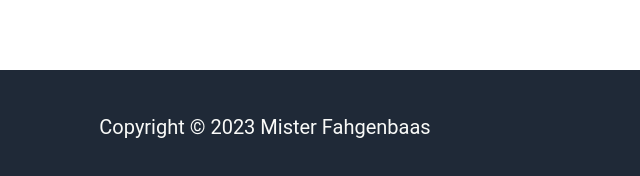
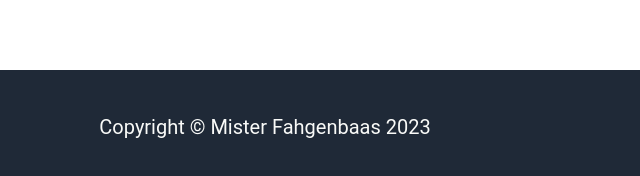
Before and after one commit to mister-fahgenbaas/landing-page, a plain HTML site: page index.html in a window 1280 px wide. Shown: the part 1929-2105 px from the top of the page, 375-1015 px from the left. Drawn offline with Linux system fonts and the light colour scheme.

Commit message:
Correct the copyright boilerplate

```diff
--- a/index.html
+++ b/index.html
@@ -61,6 +61,6 @@
 				<a href="#"><button class="blue-rounded" style="border: solid white 2px;">Sign up</button></a>
 			</div> <!--call-to-action-->
 		</div> <!--call-to-action-section-->
-		<div class="footer">Copyright &#169 2023 Mister Fahgenbaas</div>
+		<div class="footer">Copyright &#169 Mister Fahgenbaas 2023 </div>
 	</body>
 </html>
```
